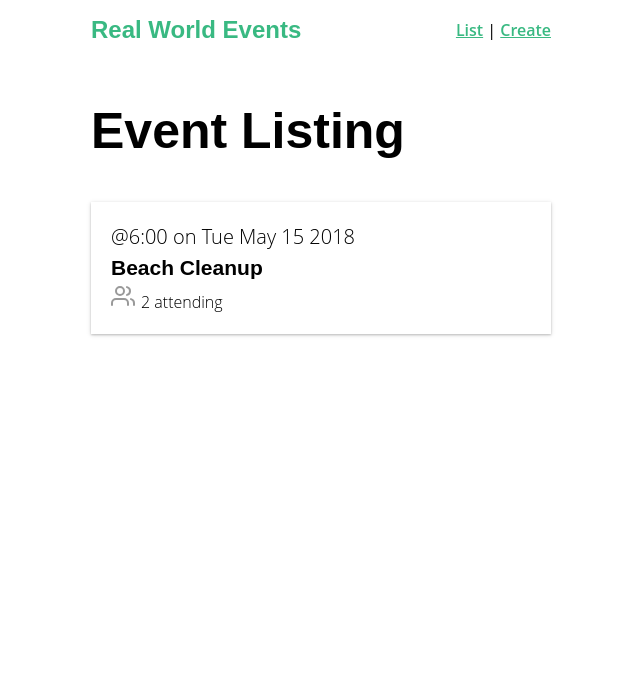
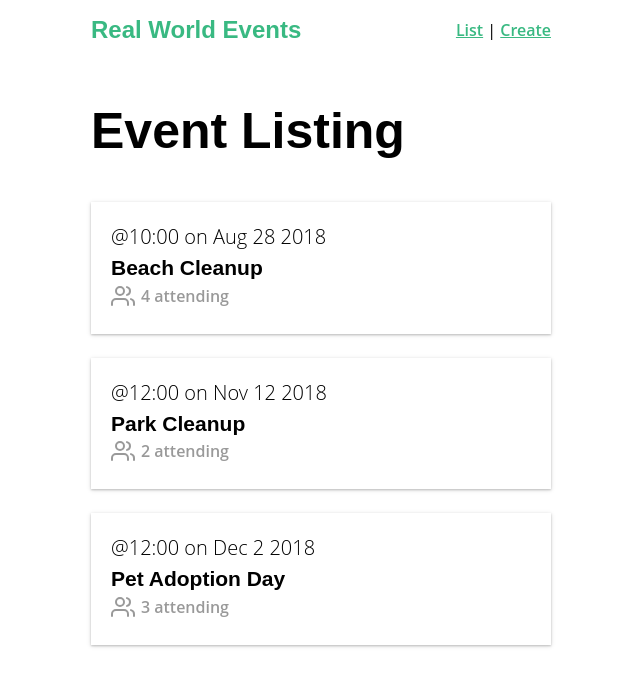
Before and after one commit to mahfuz110244/Vue-JS, a Vue app in the folder real-world-vue/: page / in a window 1280 px wide. Shown: the top 686 px of the page, without its empty margins (319-959 px from the left). Built offline with nearby package versions, Linux system fonts and the light colour scheme; data requests are answered from the project's data file.

Commit message:
lesson9-api-call-with-axios-start-v1 load graphSQL server fpr API data

```diff
--- /dev/null
+++ b/real-world-vue/db.json
@@ -0,0 +1,76 @@
+{
+    "events": [
+      {
+        "id": 1,
+        "title": "Beach Cleanup",
+        "date": "Aug 28 2018",
+        "time": "10:00",
+        "location": "Daytona Beach",
+        "description": "Let's clean up this beach.",
+        "organizer": "Adam Jahr",
+        "category": "sustainability",
+        "attendees": [
+          {
+            "id": "abc123",
+            "name": "Adam Jahr"
+          },
+          {
+            "id": "def456",
+            "name": "Gregg Pollack"
+          },
+          {
+            "id": "ghi789",
+            "name": "Beth Swanson"
+          },
+          {
+            "id": "jkl101",
+            "name": "Mary Gordon"
+          }
+        ]
+      },
+      {
+        "id": 2,
+        "title": "Park Cleanup",
+        "date": "Nov 12 2018",
+        "time": "12:00",
+        "location": "132 N Magnolia Street, Orlando, Florida",
+        "description": "We're going to clean up this park.",
+        "organizer": "Adam Jahr",
+        "category": "nature",
+        "attendees": [
+          {
+            "id": "ghi789",
+            "name": "Beth Swanson"
+          },
+          {
+            "id": "jkl101",
+            "name": "Mary Gordon"
+          }
+        ]
+      },
+      {
+        "id": 3,
+        "title": "Pet Adoption Day",
+        "date": "Dec 2 2018",
+        "time": "12:00",
+        "location": "132 N Magnolia Street, Orlando, Florida",
+        "description": "Help animals find new homes.",
+        "organizer": "Gregg Pollack",
+        "category": "animal welfare",
+        "attendees": [
+          {
+            "id": "abc123",
+            "name": "Adam Jahr"
+          },
+          {
+            "id": "ghi789",
+            "name": "Beth Swanson"
+          },
+          {
+            "id": "jkl101",
+            "name": "Mary Gordon"
+          }
+        ]
+      }
+    ]
+  }
--- a/real-world-vue/package.json
+++ b/real-world-vue/package.json
@@ -8,6 +8,7 @@
     "lint": "vue-cli-service lint"
   },
   "dependencies": {
+    "axios": "^0.19.2",
     "core-js": "^3.6.4",
     "vue": "^2.6.11",
     "vue-router": "^3.1.6",
--- /dev/null
+++ b/real-world-vue/src/components/BaseButton.vue
@@ -0,0 +1,5 @@
+<template>
+  <div>
+    <button><slot>Submit</slot></button>
+  </div>
+</template>
--- a/real-world-vue/src/components/BaseIcon.vue
+++ b/real-world-vue/src/components/BaseIcon.vue
@@ -4,6 +4,7 @@
       <use v-bind="{ 'xlink:href': '/feather-sprite.svg#' + name }" />
       // notice +name here
     </svg>
+    <slot></slot>
   </div>
 </template>
 
--- a/real-world-vue/src/components/EventCard.vue
+++ b/real-world-vue/src/components/EventCard.vue
@@ -1,32 +1,20 @@
 <template>
   <router-link
     class="event-link"
-    :to="{ name: 'event-show', params: { id: '1' } }"
+    :to="{ name: 'event-show', params: { id: event.id } }"
   >
     <div class="event-card -shadow">
       <span class="eyebrow">@{{ event.time }} on {{ event.date }}</span>
       <h4 class="title">{{ event.title }}</h4>
-      <BaseIcon name="users" />
-      <span>{{ event.attendees.length }} attending</span>
+      <BaseIcon name="users">{{ event.attendees.length }} attending</BaseIcon>
     </div>
   </router-link>
 </template>
 
 <script>
 export default {
-  data() {
-    return {
-      event: {
-        id: 1,
-        title: "Beach Cleanup",
-        date: "Tue May 15 2018",
-        time: "6:00",
-        attendees: [
-          { id: "abc123", name: "Adam Jahr" },
-          { id: "def456", name: "Gregg Pollack" }
-        ]
-      }
-    };
+  props: {
+    event: Object
   }
 };
 </script>
--- /dev/null
+++ b/real-world-vue/src/components/MediaBox.vue
@@ -0,0 +1,6 @@
+<template>
+  <div>
+    <slot name="heading"></slot>
+    <slot></slot>
+  </div>
+</template>
--- a/real-world-vue/src/views/EventCreate.vue
+++ b/real-world-vue/src/views/EventCreate.vue
@@ -1,3 +1,13 @@
 <template>
-  <h1>Event Create</h1>
+  <div>
+    <h1>Event Create</h1>
+    <BaseButton>Update</BaseButton>
+    <!-- <BaseButton>Purchase for 100</BaseButton> -->
+    <!-- <BaseButton>Purchase for ${{ total }}</BaseButton> -->
+    <MediaBox>
+      <h2 slot="heading">Adam Jahr</h2>
+      <BaseIcon name="book"></BaseIcon>
+      <p slot>My words.</p>
+    </MediaBox>
+  </div>
 </template>
--- a/real-world-vue/src/views/EventList.vue
+++ b/real-world-vue/src/views/EventList.vue
@@ -1,16 +1,35 @@
 <template>
   <div>
     <h1>Event Listing</h1>
-    <EventCard />
+    <EventCard v-for="event in events" :key="event.id" :event="event" />
   </div>
 </template>
 
 <script>
 import EventCard from "@/components/EventCard.vue";
+import axios from "axios";
 
 export default {
   components: {
     EventCard
+  },
+
+  data() {
+    return {
+      events: []
+    };
+  },
+
+  created() {
+    axios
+      .get("http://localhost:3000/events") // Does a get request
+      .then(response => {
+        this.events = response.data;
+        console.log(response.data); // For now, logs out the response
+      })
+      .catch(error => {
+        console.log("There was an error:", error.response); // Logs out the error
+      });
   }
 };
 </script>
```
Also changed, not shown: 1 other file (tests, documents, lock files or other folders).
